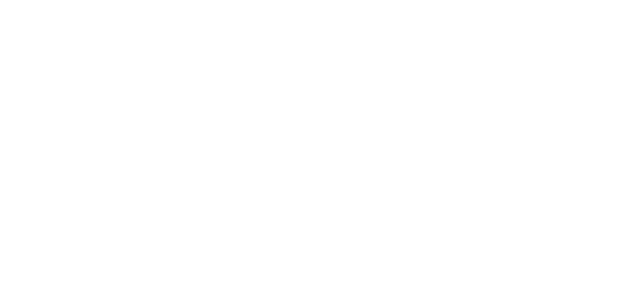
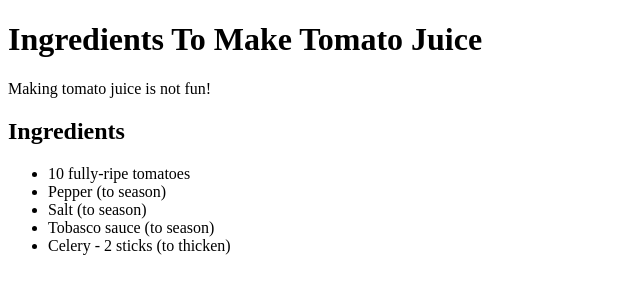
Before and after one commit to marwayd/marwayd.github.io, a plain HTML site: page index.html in a window 1280 px wide. Shown: the whole page, without its empty margins (0-640 px from the left). Drawn offline with Linux system fonts and the light colour scheme.

Commit message:
Added new ingredients section to index file

```diff
--- a/index.html
+++ b/index.html
@@ -4,6 +4,19 @@
     <title>Making tomato juice</title>
   </head>
 <body>
-
+    <h1>Ingredients To Make Tomato Juice</h1>
+    <p>
+      Making tomato juice is not fun!
+    </p>
+    <div>
+      <h2> Ingredients</h2>
+      <ul>
+        <li>10 fully-ripe tomatoes</li>
+        <li>Pepper (to season)</li>
+        <li>Salt (to season)</li>
+        <li>Tobasco sauce (to season)</li>
+        <li>Celery - 2 sticks (to thicken)</li>
+      </ul>
+    </div>
       </body>
 </html>
```
